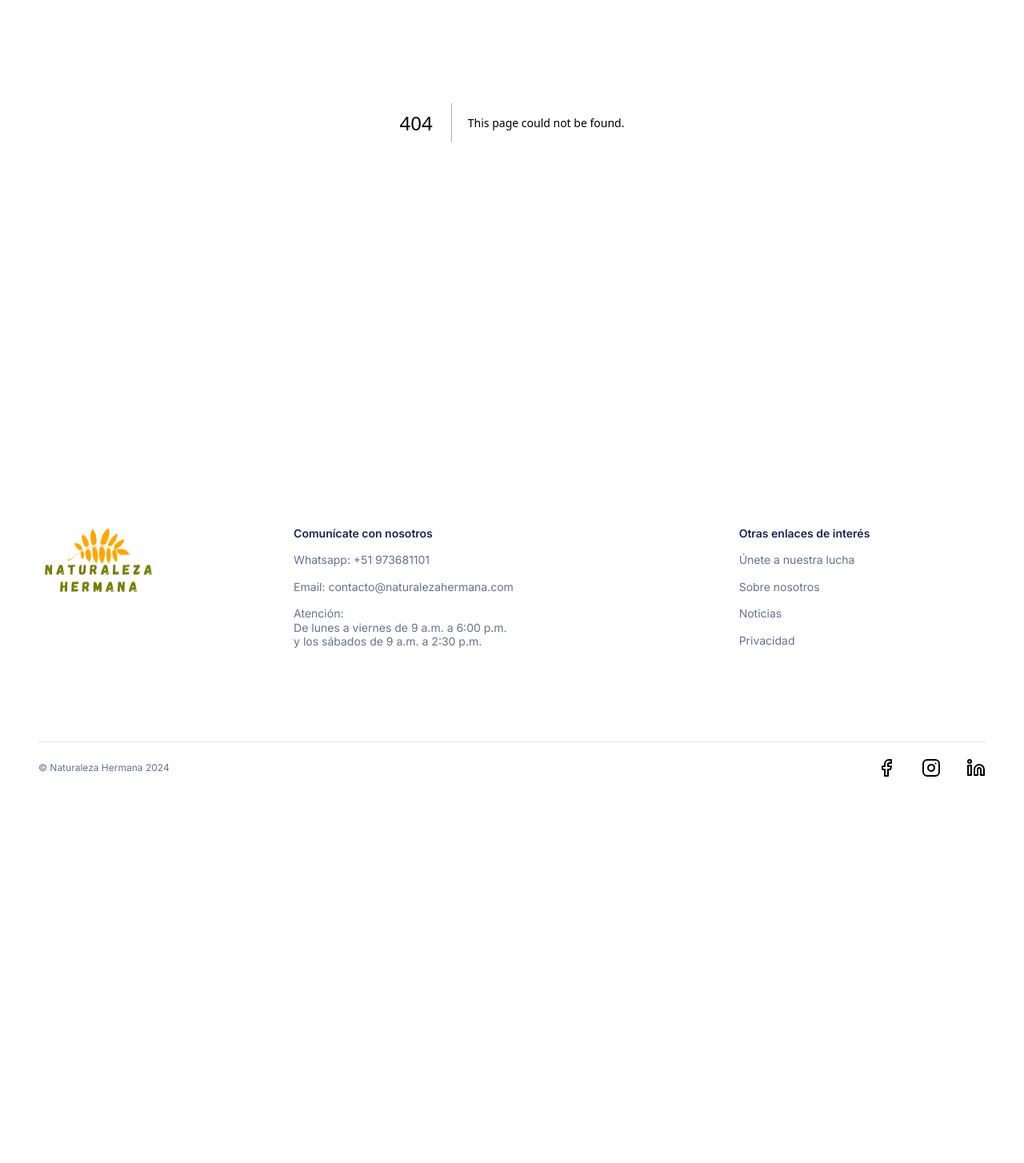
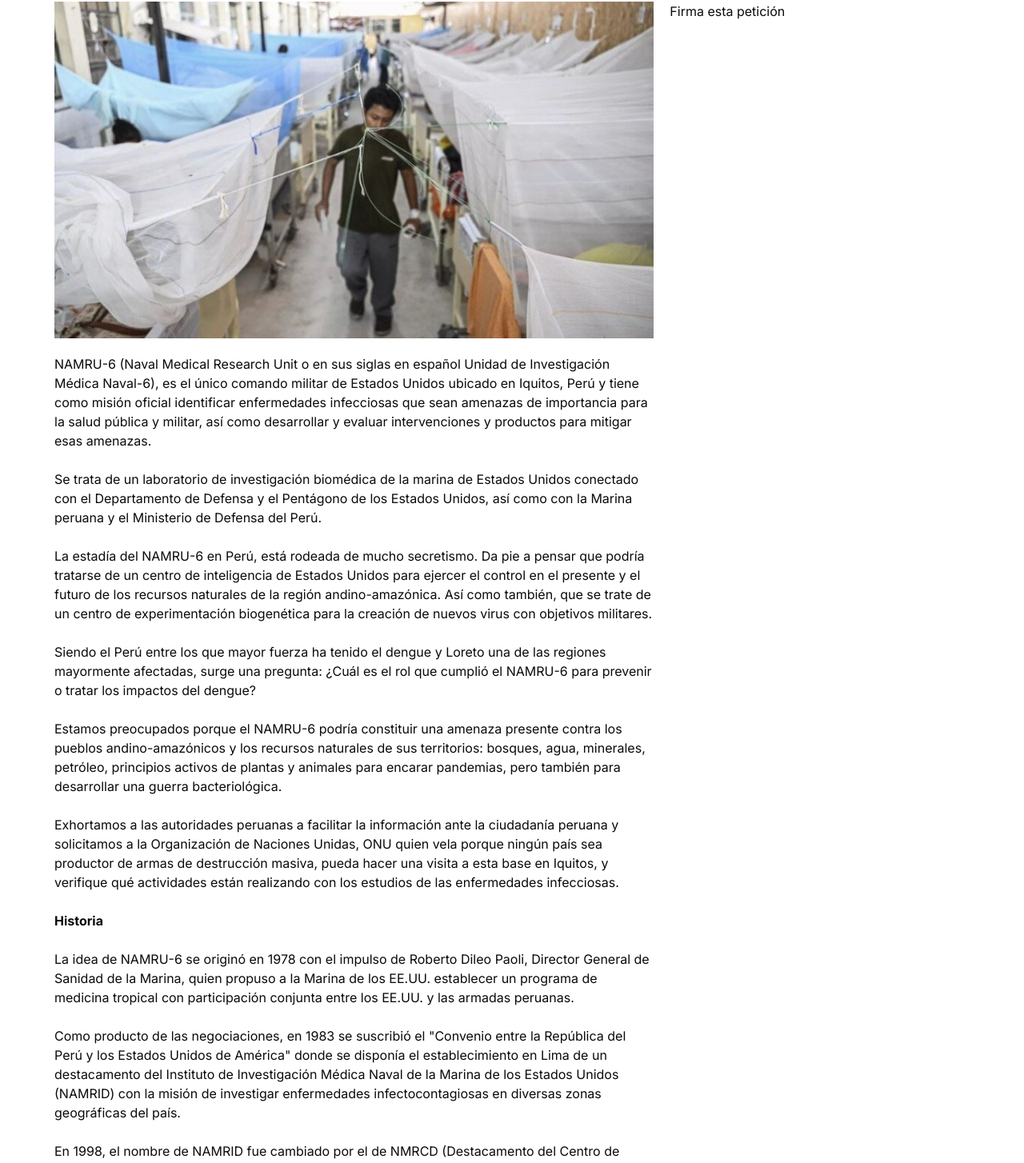
Before and after one commit to jonico22/naturaleza, a Next.js app: page /unete-a-nuestra-lucha/estadia-del-biolaboratorio-americano-namru-6-en-iquitos-peru in a window 1280 px wide. Before the commit this address had no page. Shown: the part 395-1849 px from the top of the page at 80% size. Before the commit the page ends 1391 px from the top, so only its background shows below. Built offline with nearby package versions, Linux system fonts and the light colour scheme.

Commit message:
feat: update pasos

```diff
--- /dev/null
+++ b/src/app/unete-a-nuestra-lucha/estadia-del-biolaboratorio-americano-namru-6-en-iquitos-peru/page.tsx
@@ -0,0 +1,82 @@
+export default function Page() {
+  return(
+    <section
+    className="flex w-full items-start justify-center"
+>
+    <div
+      className="m-auto flex max-w-screen-xl grow flex-col items-center justify-start gap-6 px-3 pt-12 md:gap-12 md:px-12 md:pt-20 "
+    >
+      <div className="flex flex-1 flex-col items-center gap-6 text-center">
+          <h3 className="text-4xl font-semibold text-slate-950 md:text-4xl">
+          EXIGIMOS ESCLARECER EL MOTIVO DE LA ESTADÍA DEL BIOLABORATORIO AMERICANO NAMRU-6 EN IQUITOS, PERÚ
+          </h3>
+      </div>
+      <div className="grid grid-flow-row-dense grid-cols-3 w-full pt-5">
+        <div className="col-span-2 px-5 py-5">
+          <img src="/unete.webp" alt="unete"/>
+          <div className="py-5">
+          <p>
+          NAMRU-6 (Naval Medical Research Unit o en sus siglas en español Unidad de Investigación Médica Naval-6),
+          es el único comando militar de Estados Unidos ubicado en Iquitos, Perú y tiene como misión oficial identificar
+          enfermedades infecciosas que sean amenazas de importancia para la salud pública y militar, así como desarrollar
+          y evaluar intervenciones y productos para mitigar esas amenazas.
+          </p>
+          <br/>
+          <p>
+          Se trata de un laboratorio de investigación biomédica de la marina de Estados Unidos conectado con el Departamento de Defensa
+          y el Pentágono de los Estados Unidos, así como con la Marina peruana y el Ministerio de Defensa del Perú.
+          </p>
+          <br/>
+          <p>
+          La estadía del NAMRU-6 en Perú, está rodeada de mucho secretismo. Da pie a pensar que podría tratarse de un centro de inteligencia
+          de Estados Unidos para ejercer el control en el presente y el futuro de los recursos naturales de la región andino-amazónica.
+            Así como también, que se trate de un centro de experimentación biogenética para la creación de nuevos virus con objetivos militares.
+          </p>
+          <br/>
+        <p>
+        Siendo el Perú entre los que mayor fuerza ha tenido el dengue y Loreto una de las regiones mayormente afectadas, surge una pregunta:
+          ¿Cuál es el rol que cumplió el NAMRU-6 para prevenir o tratar los impactos del dengue?
+        </p>
+        <br/>
+        <p>
+        Estamos preocupados porque el NAMRU-6 podría constituir una amenaza presente contra los pueblos andino-amazónicos y los recursos
+          naturales de sus territorios: bosques, agua, minerales, petróleo, principios activos de plantas y animales para encarar pandemias,
+          pero también para desarrollar una guerra bacteriológica.
+        </p>
+        <br/>
+        <p>
+        Exhortamos a las autoridades peruanas a facilitar la información ante la ciudadanía peruana y solicitamos a la Organización
+          de Naciones Unidas, ONU quien vela porque ningún país sea productor de armas de destrucción masiva, pueda hacer una visita a
+          esta base en Iquitos, y verifique qué actividades están realizando con los estudios de las enfermedades infecciosas.
+        </p>
+        <br/>
+        <strong className="block">Historia</strong>
+        <br/>
+        <p>
+        La idea de NAMRU-6 se originó en 1978 con el impulso de Roberto Dileo Paoli, Director General de Sanidad de la Marina,
+          quien propuso a la Marina de los EE.UU. establecer un programa de medicina tropical con participación conjunta entre los EE.UU. y
+          las armadas peruanas.
+        </p>
+        <br/>
+        <p>
+        Como producto de las negociaciones, en 1983 se suscribió el "Convenio entre la República del Perú y los Estados Unidos de América"
+          donde se disponía el establecimiento en Lima de un destacamento del Instituto de Investigación Médica Naval de la Marina de los
+          Estados Unidos (NAMRID) con la misión de investigar enfermedades infectocontagiosas en diversas zonas geográficas del país.
+        </p>
+        <br/>
+         <p>
+         En 1998, el nombre de NAMRID fue cambiado por el de NMRCD (Destacamento del Centro de Investigación Médica Naval).
+          En el año 2010, recibió el nombre de NAMRU-6
+         </p>
+         <br/>
+          </div>
+        </div>
+        <div className="py-5">
+          <h2>Firma esta petición</h2>
+
+        </div>
+      </div>
+    </div>
+  </section>
+  )
+}
--- a/src/components/footer/footer.tsx
+++ b/src/components/footer/footer.tsx
@@ -33,7 +33,7 @@ function FooterColumn() {
         Otras enlaces de interés
       </p>
       <div className="flex flex-col gap-4">
-        <a href="/unete-a-nuestra-lucha" className="text-sm leading-tight text-slate-500">
+        <a href="/unete-a-nuestra-lucha/estadia-del-biolaboratorio-americano-namru-6-en-iquitos-peru" className="text-sm leading-tight text-slate-500">
         Únete a nuestra lucha
         </a>
         <a href="/sobre-nosotros" className="text-sm leading-tight text-slate-500">
--- a/src/components/header/header.tsx
+++ b/src/components/header/header.tsx
@@ -16,7 +16,7 @@ export const Header = () => {
       <div className="hidden gap-10 md:flex">
         <div className="hidden gap-8 lg:flex">
           <Link href="/sobre-nosotros"> SOBRE NOSOTROS</Link>
-          <Link href="/unete-a-nuestra-lucha">  ÚNETE A NUESTRA LUCHA</Link>
+          <Link href="/unete-a-nuestra-lucha/estadia-del-biolaboratorio-americano-namru-6-en-iquitos-peru">  ÚNETE A NUESTRA LUCHA</Link>
           <Link href="/noticias"> NOTICIAS </Link>
         </div>
 
```
Also changed, not shown: public/unete.webp (added).
